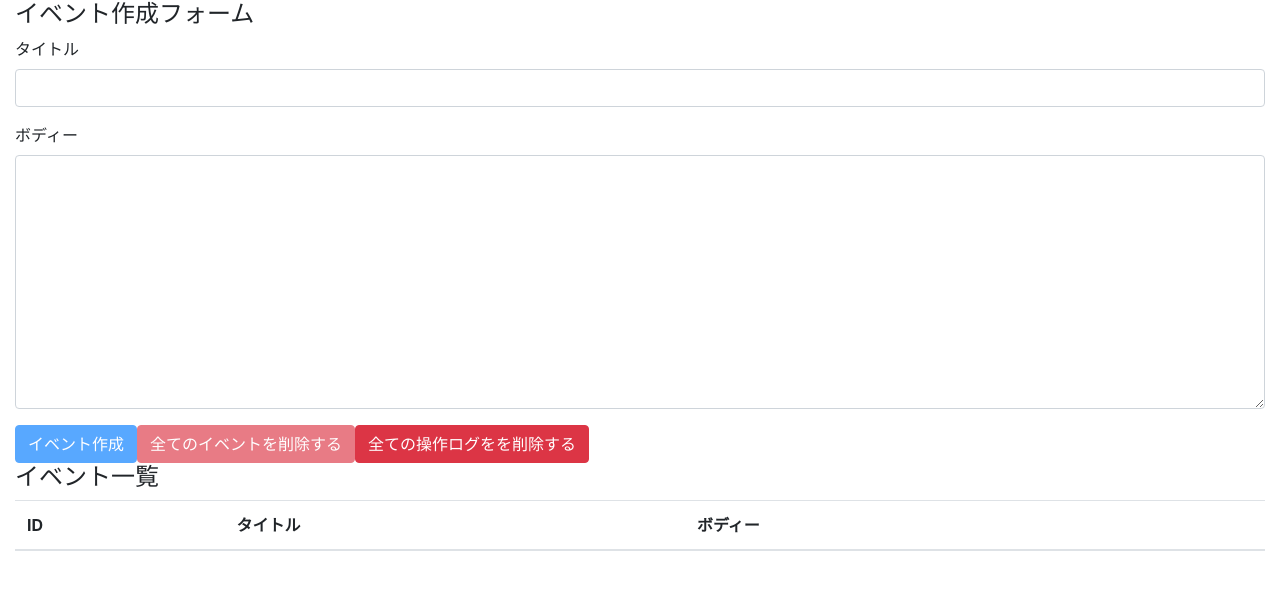
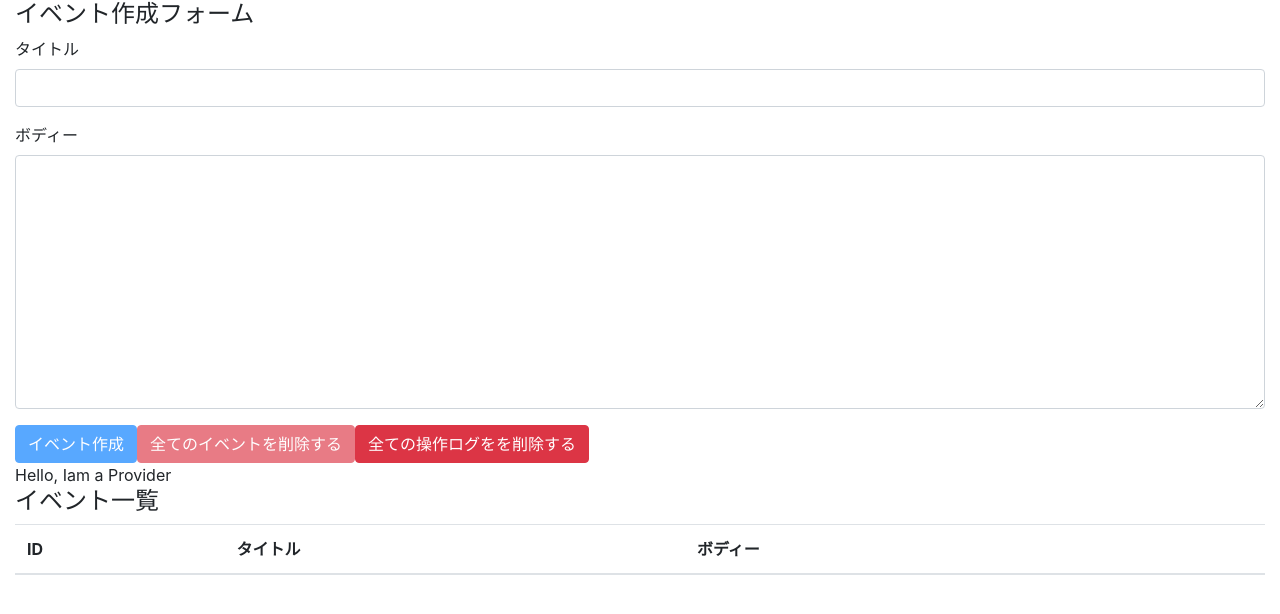
Before and after one commit to issiyda/react-hooks-101, a React (Create React App) app in the folder react-hooks-101/: page / in a window 1280 px wide. Shown: the top 614 px of the page. Built offline with nearby package versions, Linux system fonts and the light colour scheme.

Commit message:
context create

```diff
--- a/react-hooks-101/src/components/App.js
+++ b/react-hooks-101/src/components/App.js
@@ -4,21 +4,23 @@
 
 import EventForm from './EventForm'
 import Events from './Events'
+import AppContext from "../contexts/AppContext";
 
-import Event from './Event';
 
 import reducer from '../reducers'
 
+
+
 const App = props => {
     const [state, dispatch] = useReducer(reducer, []);
-    console.log('app')
 
     return (
-        <div className="container-fluid">
-
-            <EventForm state={state} dispatch={dispatch}/>
-            <Events state={state} dispatch={dispatch}/>
-        </div>
+        <AppContext.Provider value={'Hello, Iam a Provider'}>
+            <div className="container-fluid">
+                <EventForm state={state} dispatch={dispatch}/>
+                <Events state={state} dispatch={dispatch}/>
+            </div>
+        </AppContext.Provider>
     );
 }
 
--- a/react-hooks-101/src/components/Events.js
+++ b/react-hooks-101/src/components/Events.js
@@ -1,12 +1,14 @@
-import React from "react";
-
-import { DELETE_EVENT } from '../actions'
+import  React , { useContext } from "react";
 
 import Event from "./Event";
+import AppContext from "../contexts/AppContext";
 
-const Events = ({state,dispatch, }) => {
+const Events = ({state, dispatch}) => {
+    const value = useContext(AppContext);
+
     return (
         <>
+                <div>{value}</div>
                 <h4>イベント一覧</h4>
                 <table className="table table-hover">
                     <thead>
--- /dev/null
+++ b/react-hooks-101/src/contexts/AppContext.js
@@ -0,0 +1,5 @@
+import { createContext  } from 'react'
+
+const AppContext = createContext()
+
+export default AppContext
```
Lines whose indentation alone changed are shown as unchanged.
